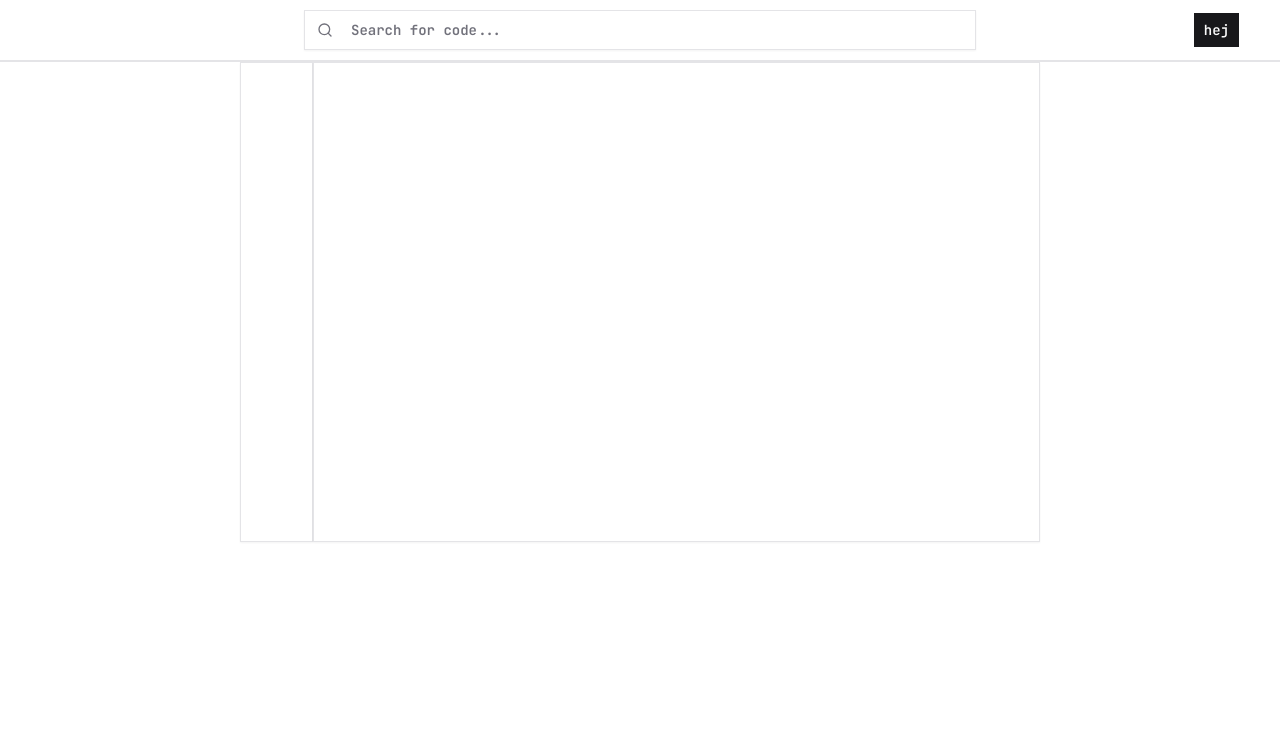
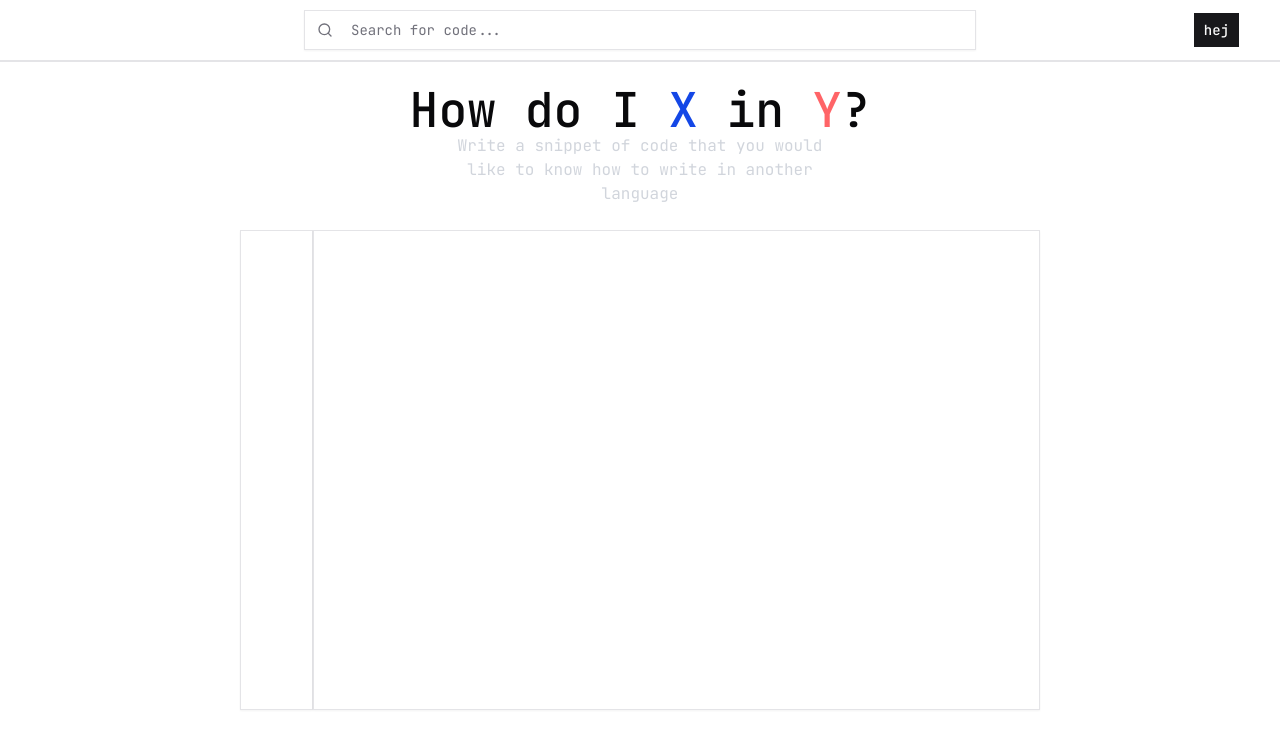
Before and after one commit to Erik-Fullstack/xiny, a Next.js app: page / in a window 1280 px wide. Shown: the top 748 px of the page. Built offline with nearby package versions, Linux system fonts and the light colour scheme.

Commit message:
InfoText
* Added InfoText

* Added Todo file

```diff
--- a/src/app/layout.tsx
+++ b/src/app/layout.tsx
@@ -6,8 +6,7 @@ import { ThemeProvider } from "@/components/ui/theme-provider";
 
 const jetbrainsMono = JetBrains_Mono({
   subsets: ["latin"],
-  variable: "--font-mono",
-  weight: "600"
+  variable: "--font-mono"
 });
 
 const geistSans = Geist({
--- a/src/app/page.tsx
+++ b/src/app/page.tsx
@@ -2,11 +2,13 @@
 
 import Editor from "@/components/Editor/Editor";
 import Navbar from "@/components/Header";
+import InfoText from "@/components/InfoText";
 
 export default function Home() {
   return (
     <main className="flex flex-1 flex-col">
       <Navbar />
+      <InfoText/>
       <div className="flex flex-col justify-center items-center gap-5">
         <Editor />
       </div>
--- /dev/null
+++ b/src/components/InfoText.tsx
@@ -0,0 +1,11 @@
+export default function InfoText() {
+    return (
+        <div className="max-w-1/2 mx-auto py-6">
+            <h1 className='text-center text-5xl font-medium'>
+                How do I <span className="text-blue-700 dark:text-sky-400">X </span>
+                in <span className="text-red-400  dark:text-red-400">Y</span>?
+            </h1>
+            <p className='text-center w-3/5 mx-auto text-gray-300'>Write a snippet of code that you would like to know how to write in another language</p>
+        </div>
+    )
+}
```
Also changed, not shown: 1 other file (tests, documents, lock files or other folders).
